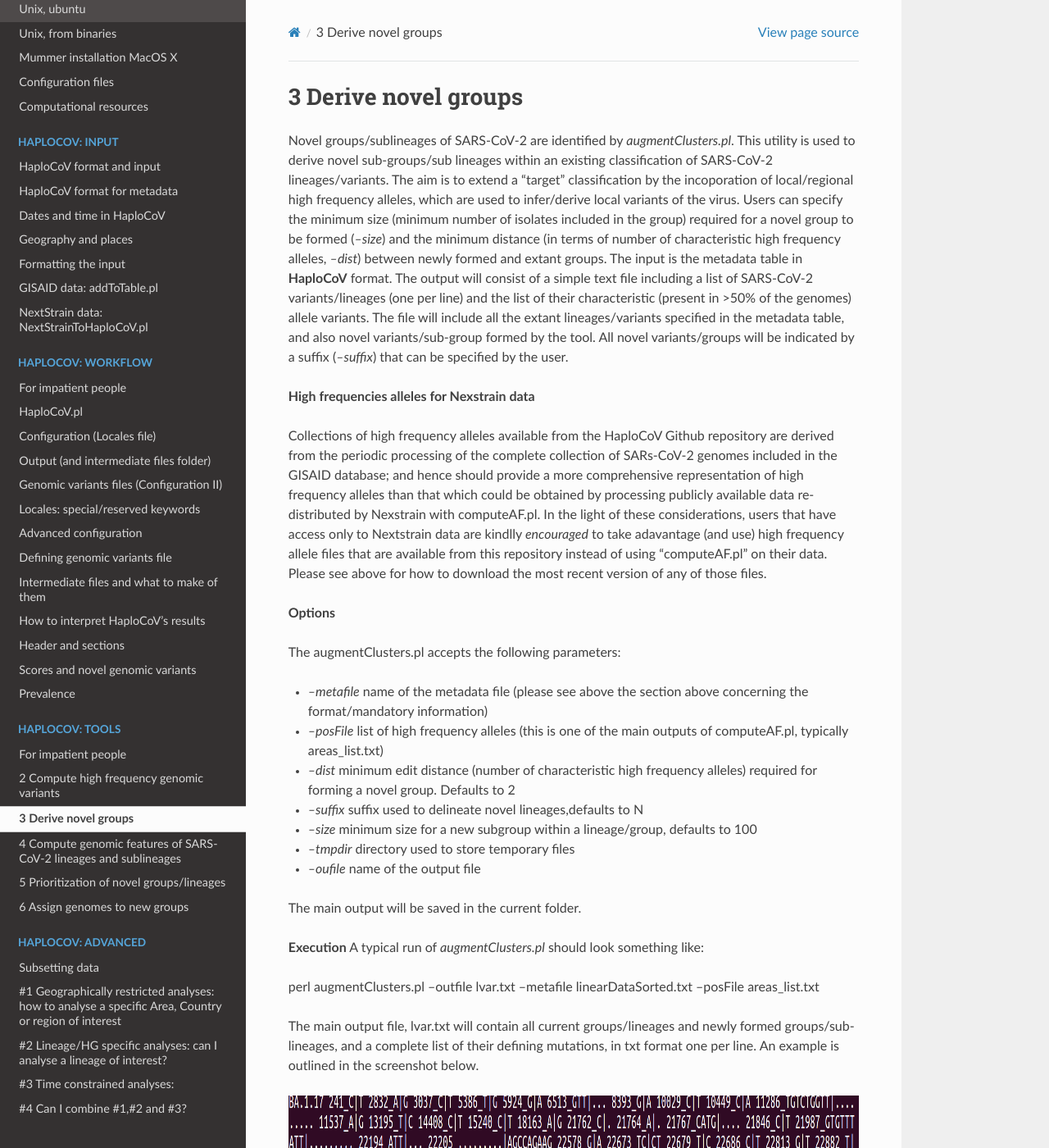
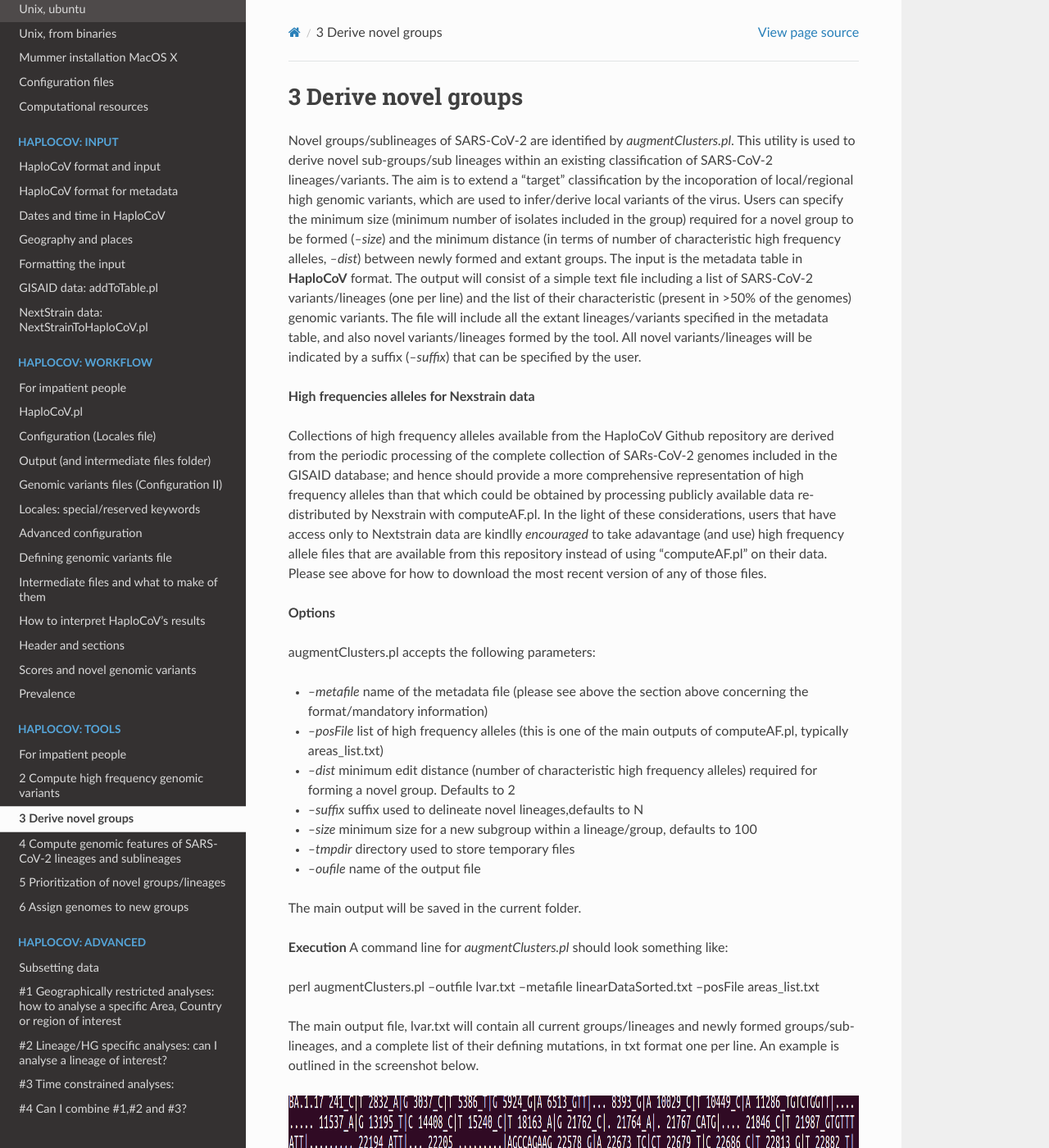
Before and after one commit to matteo14c/HaploCoV, a Sphinx documentation site: the page built from docs/source/novel.rst, in a window 1280 px wide and 1400 px high. Shown: the whole window at 82% size. Built offline with Sphinx 7.4.7 and the Read the Docs theme 2.0.0, drawn with Linux system fonts in a browser that asks for light colours; some of the changed text lies outside the part shown.

Commit message:
Update novel.rst

```diff
--- a/docs/source/novel.rst
+++ b/docs/source/novel.rst
@@ -1,8 +1,8 @@
 3 Derive novel groups
 =====================
 
-Novel groups/sublineages of SARS-CoV-2 are identified by *augmentClusters.pl*. This utility is used to derive novel sub-groups/sub lineages within an existing classification of SARS-CoV-2 lineages/variants. The aim is to extend a "target" classification by the incoporation of local/regional high frequency alleles, which are used to infer/derive local variants of the virus. Users can specify the minimum size (minimum number of isolates included in the group) required for a novel group to be formed (*--size*) and the minimum distance (in terms of number of characteristic high frequency alleles, *--dist*) between newly formed and extant groups.
-The input is the metadata table in **HaploCoV** format. The output will consist of a simple text file including a list of SARS-CoV-2 variants/lineages (one per line) and the list of their characteristic (present in >50% of the genomes) allele variants. The file will include all the extant lineages/variants specified in the metadata table,  and also novel variants/sub-group formed by the tool. All novel variants/groups will be indicated by a suffix (*--suffix*) that can be specified by the user.
+Novel groups/sublineages of SARS-CoV-2 are identified by *augmentClusters.pl*. This utility is used to derive novel sub-groups/sub lineages within an existing classification of SARS-CoV-2 lineages/variants. The aim is to extend a "target" classification by the incoporation of local/regional high genomic variants, which are used to infer/derive local variants of the virus. Users can specify the minimum size (minimum number of isolates included in the group) required for a novel group to be formed (*--size*) and the minimum distance (in terms of number of characteristic high frequency alleles, *--dist*) between newly formed and extant groups.
+The input is the metadata table in **HaploCoV** format. The output will consist of a simple text file including a list of SARS-CoV-2 variants/lineages (one per line) and the list of their characteristic (present in >50% of the genomes) genomic variants. The file will include all the extant lineages/variants specified in the metadata table,  and also novel variants/lineages formed by the tool. All novel variants/lineages will be indicated by a suffix (*--suffix*) that can be specified by the user.
 
 **High frequencies alleles for Nexstrain data**
 
@@ -11,7 +11,7 @@
 
 **Options**
 
-The augmentClusters.pl accepts the following parameters:
+augmentClusters.pl accepts the following parameters:
 
 * *--metafile* name of the metadata file (please see above the section above concerning the format/mandatory information)
 * *--posFile* list of high frequency alleles (this is one of the main outputs of computeAF.pl, typically areas_list.txt)
@@ -23,7 +23,7 @@
 The main output will be saved in the current folder.
 
 **Execution**
-A typical run of *augmentClusters.pl* should look something like:
+A command line for *augmentClusters.pl* should look something like:
 
 ::
 
@@ -38,12 +38,8 @@
 
 **Novel variants identified by HaploCoV**
 
-Novel variants identified by HaploCoV will be reported in the output file produced by *augmentClusters.pl*. The format of this file is very simple: every line reports a lineage/group, defined by the corresponding id/name, followed by the list of characteristic allele variants (defined here as those present in >50% of the isolates assigned to the group). Values are separated by spaces (see above).
+Novel variants identified by HaploCoV will be reported in the output file produced by *augmentClusters.pl*. The format of this file is very simple: every line reports a lineage/group, defined by the corresponding id/name, followed by the list of characteristic genomic variants (defined here as those present in >50% of the isolates assigned to the group). Values are separated by spaces (see above).
 This file includes the complete collection of lineages/groups as defined in the reference input nomenclature, plus all the novel lineages/groups/sub-lineages formed by HaploCoV. Newly formed lineages/groups/sub-lineages are identified by a suffix that can be specified by the user and by a progressive number. The default value for this suffix is the letter **"N"**. If for example two novel lineages/groups/sub-lineages are derived in the Pango BA.1.17 lineage, these will be reported as:
 1. BA.1.17.N1 and;
 2. BA.1.17.N2;
 in the output file (see above).
-
-**Custom analyses**
-
-"Custom" analyses can be executed by providing a customized --posFile, with a list of allele variants that are of interest to the user and are not necessarily of "high frequency" and/or derived HaploCoV. Please see the section "**Executing Custom Analyses**" for more details.
```
